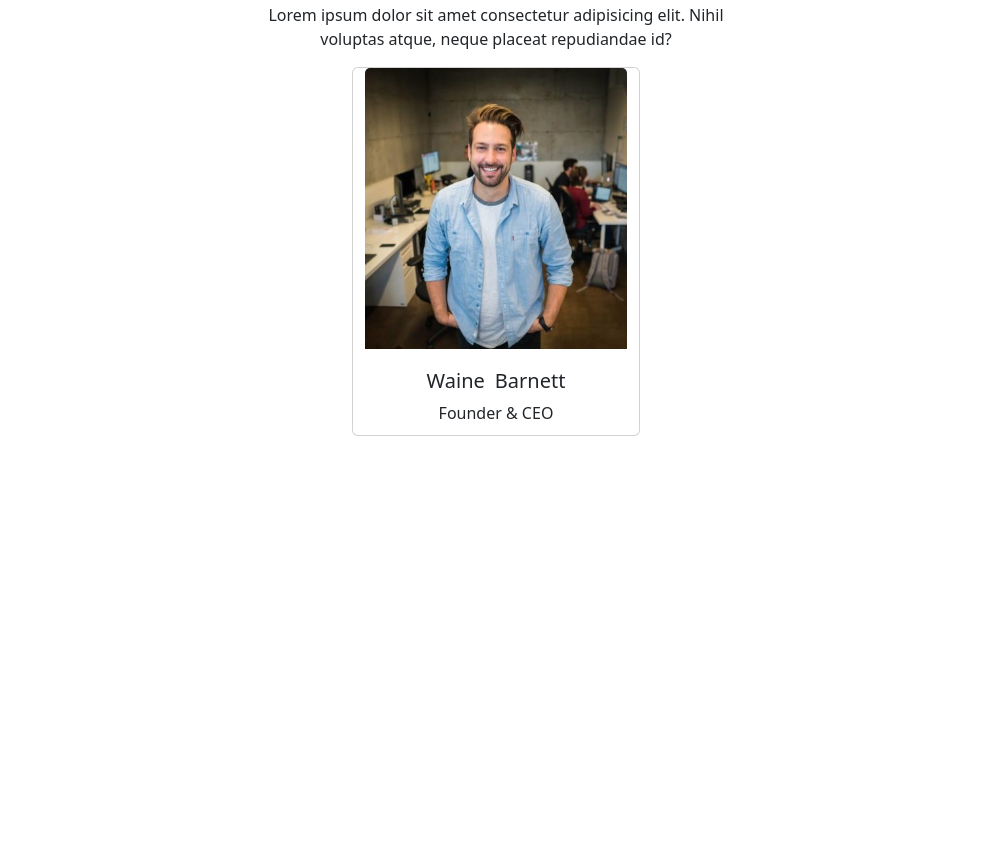
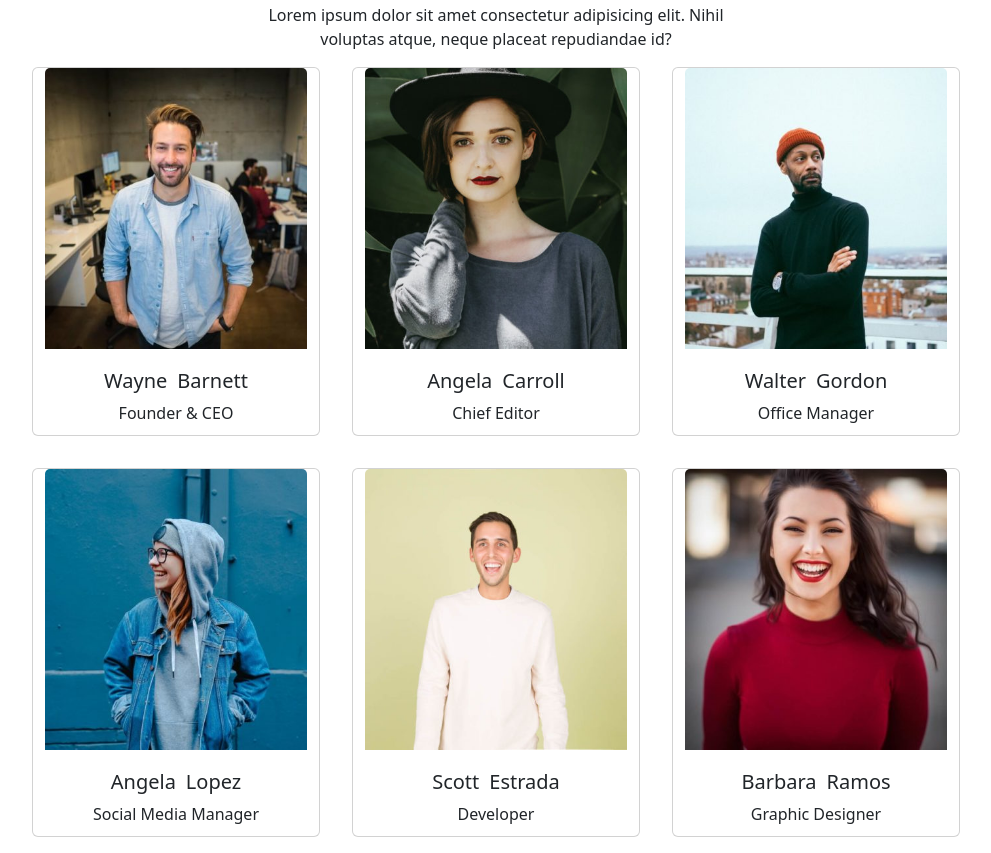
Before and after one commit to VikVanDik/js-our-team, a plain HTML site: page index.html in a window 1280 px wide. Shown: the part 53-906 px from the top of the page, without its empty margins (144-1135 px from the left). Before the commit the page ends 800 px from the top, so only its background shows below. Drawn offline with nearby package versions, Linux system fonts and the light colour scheme.

Commit message:
[add] : Foreach loop

```diff
--- a/index.html
+++ b/index.html
@@ -13,7 +13,7 @@
   <h1 class="text-center">Our Team</h1>
   <p class="text-center">Lorem ipsum dolor sit amet consectetur adipisicing elit. Nihil voluptas atque, neque placeat repudiandae id?</p>
 
-  <div class="container margin row justify-content-center  ">
+  <div class="container margin row justify-content-center" id="container">
     <div class="card col-4 m-3" style="width: 18rem;">
       <img src="./img/wayne-barnett-founder-ceo.jpg" class="card-img-top img" alt="">
       <div class="info d-flex justify-content-center ">
--- a/script/script.js
+++ b/script/script.js
@@ -39,3 +39,30 @@
   }
 
 ]
+
+const container = document.getElementById('container')
+container.innerHTML = ``
+
+
+// 3. Creare un ciclo che stampi in console tutte le informazioni.
+// members.forEach(member => {
+//   console.log(member);
+// });
+
+// 4. Modificare il ciclo per far stampare le info in pagina, direttamente all'interno delle cards preparate in precedenza.
+
+members.forEach(member => {
+  container.innerHTML += `
+  <div class="card col-4 m-3" style="width: 18rem;">
+      <img src="./img/${member.foto}" class="card-img-top img" alt="">
+      <div class="info d-flex justify-content-center ">
+        <h5 class="d-flex name">${member.nome}</h5>
+        <h5 class="d-flex surname">${member.cognome}</h5>
+      </div>
+      <div class="d-flex justify-content-center">
+        <div class="role">${member.ruolo}</div>
+      </div>
+    </div>
+    `
+    console.log(member);
+});
```
